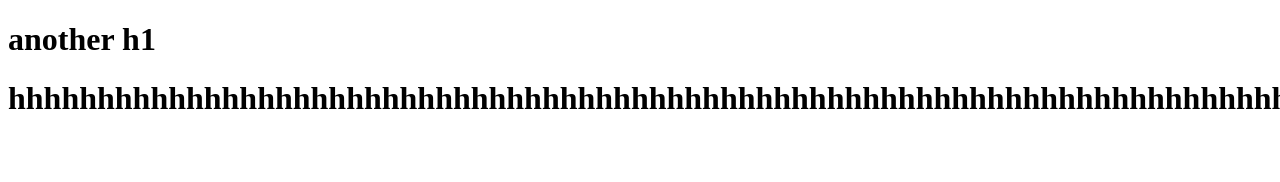
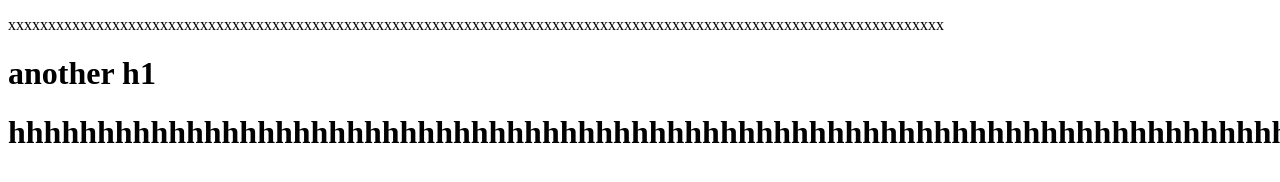
Before and after one commit to mohammadhessami/new-test, a plain HTML site: page index.html in a window 1280 px wide. Shown: the top 182 px of the page. Drawn offline with Linux system fonts and the light colour scheme.

Commit message:
up to date

```diff
--- a/index.html
+++ b/index.html
@@ -7,6 +7,9 @@
     <meta name="viewport" content="width=device-width, initial-scale=1,0">
 </head>
 <body>
+
+<p>xxxxxxxxxxxxxxxxxxxxxxxxxxxxxxxxxxxxxxxxxxxxxxxxxxxxxxxxxxxxxxxxxxxxxxxxxxxxxxxxxxxxxxxxxxxxxxxxxxxxxxxxxxxxxxxxxxxxx<p>
+
     <h1> another h1 </h1>
     <h1>hhhhhhhhhhhhhhhhhhhhhhhhhhhhhhhhhhhhhhhhhhhhhhhhhhhhhhhhhhhhhhhhhhhhhhhhhhhhhhhhhhhhhh</h1>
 </body>
```
